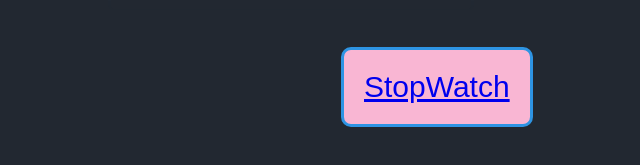
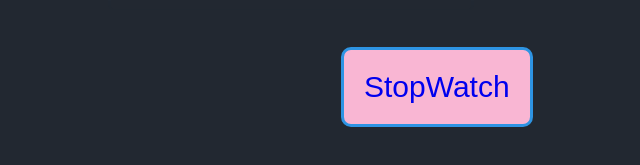
Before and after one commit to Web-Dev-for-Beginners/HTML-CSS-and-JavaScript-Projects, a plain HTML site: page Digital Clock/index.html in a window 1280 px wide. Shown: the part 499-664 px from the top of the page, 349-989 px from the left. Drawn offline with nearby package versions, Linux system fonts and the light colour scheme; files whose address does not match are found by name.

Commit message:
required changes done

```diff
--- a/Digital Clock/style.css
+++ b/Digital Clock/style.css
@@ -108,6 +108,13 @@ font-size: 30px;
 text-decoration: none;
 text-transform: capitalize;
 background-color: #f9b6d3;
+text-decoration: none;
+}
+a:link,
+a:visited,
+a:hover,
+a:active{
+  text-decoration: none;
 }
 
 #watch:hover{
```
